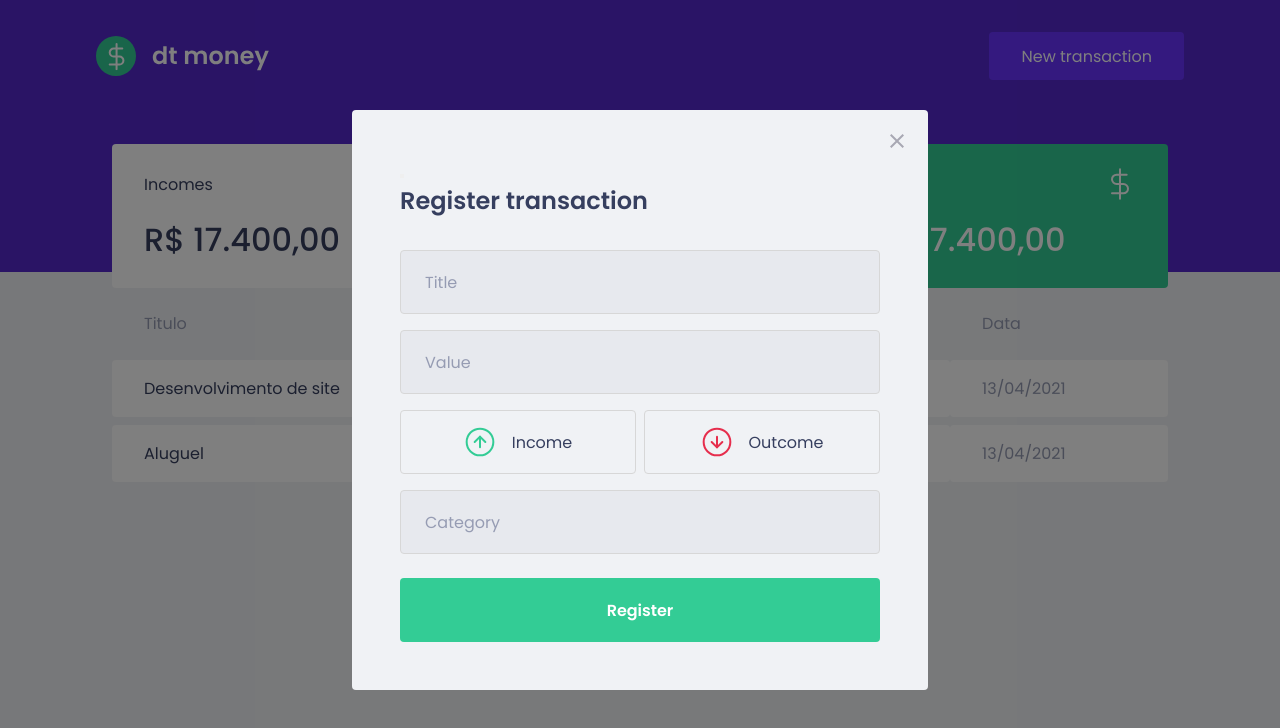
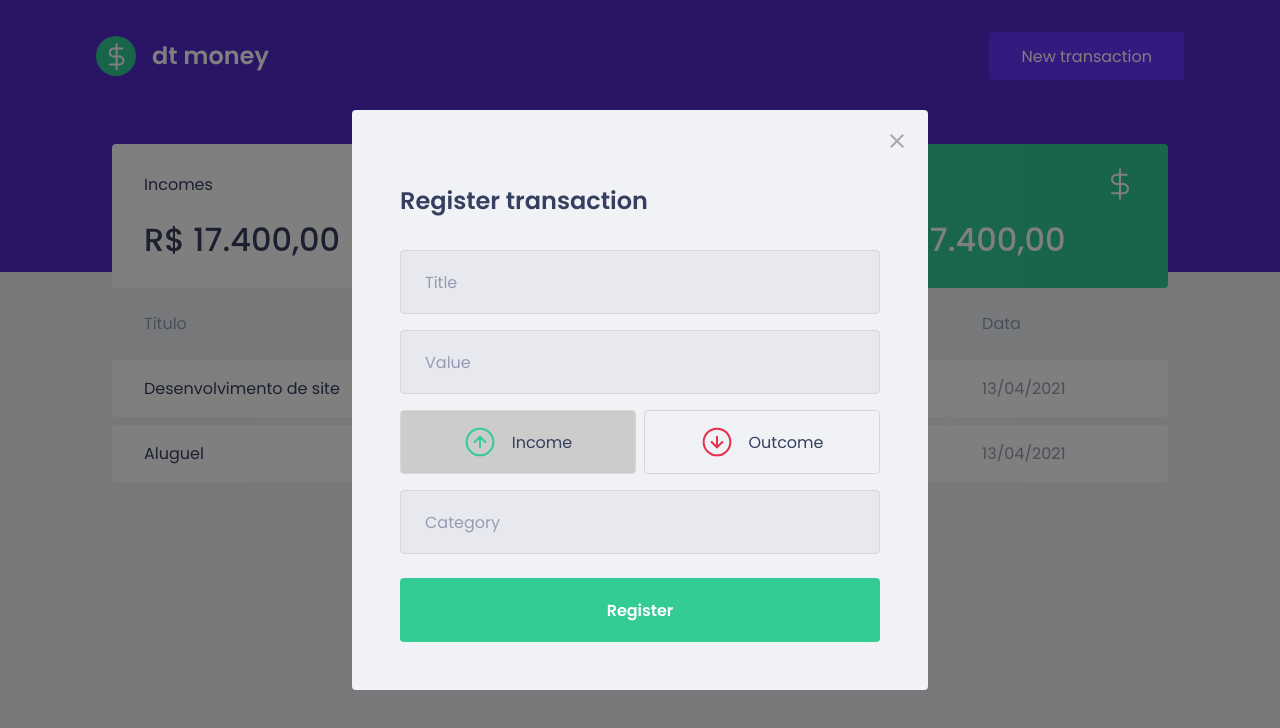
Before and after one commit to brpadilha/dtmoney, a React (Create React App) app: page / in a window 1280 px wide. Both pictures are taken after a click on the button "New transaction". Shown: the top 728 px of the page. Built offline with nearby package versions, Linux system fonts and the light colour scheme; no server answers; what miragejs would draw is missing.

Commit message:
estiliza botão para que ele mude de cor quando está ativo

```diff
--- a/src/components/NewTransactionModal/index.tsx
+++ b/src/components/NewTransactionModal/index.tsx
@@ -1,6 +1,6 @@
-import React from 'react'
+import React, { useState } from 'react'
 import Modal from 'react-modal'
-import { Container, TransactionTypeContainer } from "./styles";
+import { Container, RadioBox, TransactionTypeContainer } from "./styles";
 import { ReactComponent as CloseImg } from '../../assets/close.svg'
 import { ReactComponent as IncomeImg } from '../../assets/income.svg'
 import { ReactComponent as OutcomeImg } from "../../assets/outcome.svg";
@@ -10,34 +10,44 @@
   onRequestClose: () => void;
 };
 
-export function NewTransactionModal({isOpen, onRequestClose}: NewTransactionModalProps) {
+export function NewTransactionModal({ isOpen, onRequestClose }: NewTransactionModalProps) {
+  const [type, setType] = useState('deposit')
+
   return (
-    <Modal isOpen={isOpen}
+    <Modal
+      isOpen={isOpen}
       onRequestClose={onRequestClose}
       overlayClassName="react-modal-overlay"
       className="react-modal-content"
     >
       <button type="button" onClick={onRequestClose}>
-        <CloseImg className="react-modal-close"/>
+        <CloseImg className="react-modal-close" />
       </button>
       <Container>
         <h2>Register transaction</h2>
         <input placeholder="Title" />
         <input type="number" placeholder="Value" />
         <TransactionTypeContainer>
-            <button type="button">
+          <RadioBox
+            type="button"
+            onClick={() => setType("deposit")}
+            isActive={type === 'deposit'}
+          >
             <IncomeImg />
             <span>Income</span>
-            </button>
-            <button>
+          </RadioBox>
+          <RadioBox
+            type="button"
+            onClick={() => setType("withdraw")}
+            isActive={type ==='withdraw'}
+          >
             <OutcomeImg />
             <span>Outcome</span>
-            </button>
+          </RadioBox>
         </TransactionTypeContainer>
         <input placeholder="Category" />
         <button type="submit">Register</button>
       </Container>
-
     </Modal>
   );
 }
--- a/src/components/NewTransactionModal/styles.ts
+++ b/src/components/NewTransactionModal/styles.ts
@@ -57,30 +57,36 @@
   display:grid;
   grid-template-columns:1fr 1fr;
   gap:0.5rem;
-  button {
-    height:4rem;
-    border:1px solid #d7d7d7;
+
+`
+
+type RadioBoxProps = {
+  isActive: boolean;
+};
+
+export const RadioBox = styled.button<RadioBoxProps>`
+  height: 4rem;
+  border: 1px solid #d7d7d7;
   border-radius: 0.25rem;
 
-    background:transparent;
-    display:flex;
+  background: ${props => props.isActive ? '#ccc' : 'transparent'};
+  display: flex;
   align-items: center;
-    justify-content:center;
-    transition:border-color 0.1s;
-    &:hover{
-      border-color: ${darken(0.1,'#d7d7d7')}
+  justify-content: center;
+  transition: border-color 0.1s;
+  &:hover {
+    border-color: ${darken(0.1, "#d7d7d7")};
   }
 
   img {
-      width:20px;
+    width: 20px;
     height: 20px;
   }
 
   span {
-      display:inline-block;
+    display: inline-block;
     margin-left: 1rem;
-      font-size:1rem;
-      color:var(--text-title)
+    font-size: 1rem;
+    color: var(--text-title);
   }
-  }
-`
+`;
```
Lines whose indentation alone changed are shown as unchanged.
